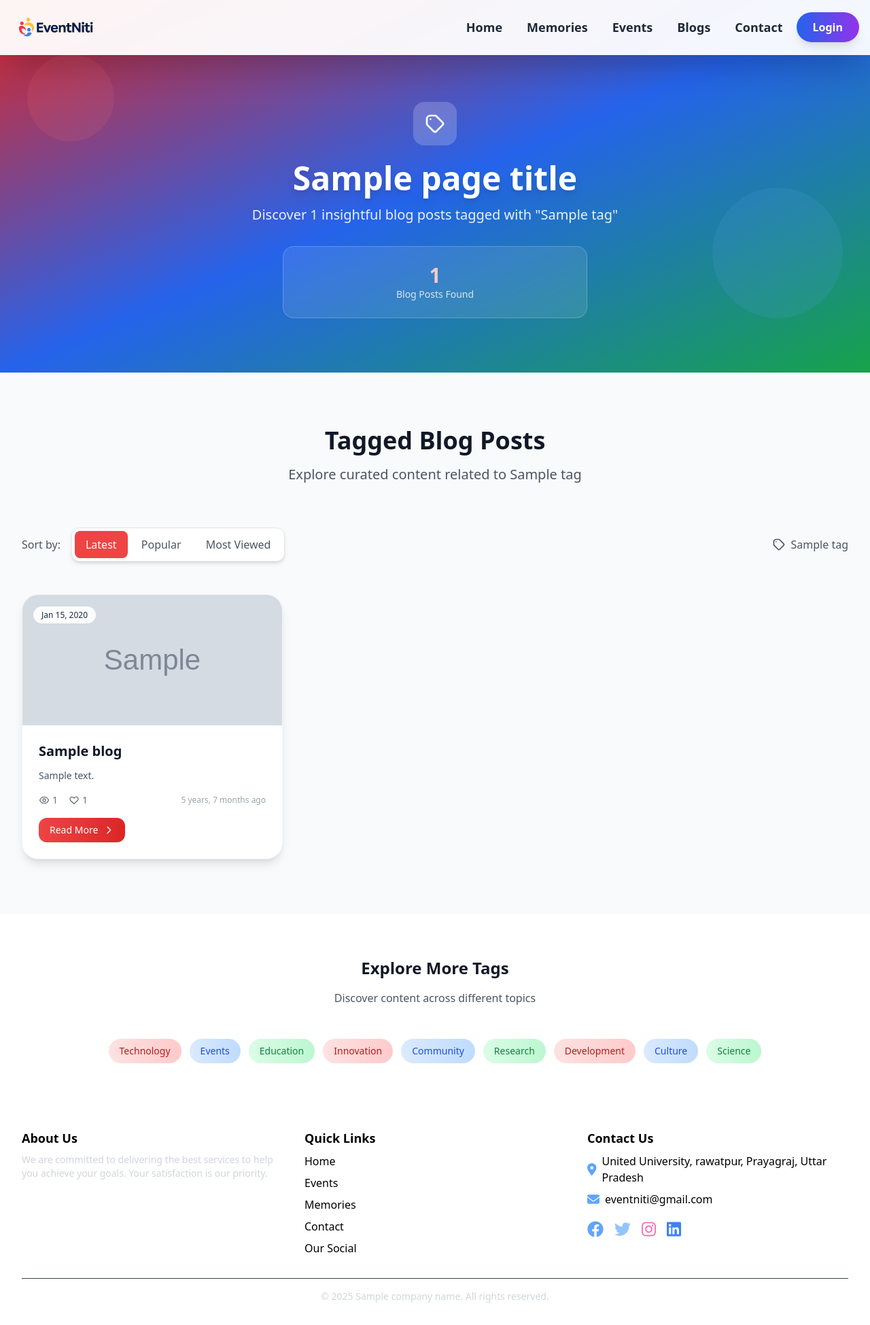
After one commit to ShashwatUpadhyay/EventNiti, a Django app: template templates/blog/tag_blogs.html in a window 1280 px wide. The commit adds this page. Shown: the whole page at 68% size. Run offline with Django 5.2, Linux system fonts and the light colour scheme; the template is opened without the code that fills it: most values are stand-ins (such as "Sample title", 1, 10 or a date in 2020); grey boxes marked "Sample" are stand-in pictures; parts of the project's set-up code (start-up, migrations or seed data) failed here and were passed over; some libraries are stand-ins or nearby versions.

Commit message:
add limited cordinator | blog tag page

```diff
--- a/events/views.py
+++ b/events/views.py
@@ -342,7 +342,7 @@ def edit_event(request, slug):
 
 @login_required(login_url='login')
 def add_coordinators(request,slug):
-    users = User.objects.exclude(username = request.user.username)
+    users = User.objects.filter(groups__name__icontains='COORDINATOR').exclude(username = request.user.username)
     event = get_object_or_404(models.Event , slug=slug)
     if not is_event_host(request,event):
         return redirect('events')
--- /dev/null
+++ b/templates/blog/tag_blogs.html
@@ -0,0 +1,199 @@
+{% extends 'index.html' %}
+{% load static %}
+
+{% block title %}{{ page_title }}{% endblock %}
+
+{% block content %}
+<!-- Hero Section -->
+<section class="relative bg-gradient-to-br from-red-600 via-blue-600 to-green-600 py-20 pt-[150px] overflow-hidden">
+    <!-- Animated background elements -->
+    <div class="absolute inset-0 opacity-20">
+        <div class="absolute top-20 left-10 w-32 h-32 bg-red-400 rounded-full animate-pulse"></div>
+        <div class="absolute bottom-20 right-10 w-48 h-48 bg-blue-400 rounded-full animate-pulse delay-1000"></div>
+        <div class="absolute top-1/2 left-1/2 w-20 h-20 bg-green-400 rounded-full animate-ping delay-2000"></div>
+    </div>
+
+    <div class="max-w-6xl mx-auto px-4 sm:px-6 lg:px-8 relative z-10 text-center text-white">
+        <div class="flex items-center justify-center mb-6">
+            <div class="w-16 h-16 bg-white/20 rounded-2xl flex items-center justify-center backdrop-blur-sm">
+                <svg class="w-8 h-8 text-white" fill="none" stroke="currentColor" viewBox="0 0 24 24">
+                    <path stroke-linecap="round" stroke-linejoin="round" stroke-width="2" d="M7 7h.01M7 3h5c.512 0 1.024.195 1.414.586l7 7a2 2 0 010 2.828l-7 7a2 2 0 01-2.828 0l-7-7A1.994 1.994 0 013 12V7a4 4 0 014-4z" />
+                </svg>
+            </div>
+        </div>
+        <h1 class="text-5xl font-bold mb-4 drop-shadow-lg">{{ page_title }}</h1>
+        <p class="text-xl text-white/90 max-w-2xl mx-auto">
+            Discover {{ blogs.paginator.count }} insightful blog posts tagged with "{{ tag.name }}"
+        </p>
+
+        <!-- Tag Info Card -->
+        <div class="bg-white/10 backdrop-blur-md rounded-2xl p-6 border border-white/20 mt-8 max-w-md mx-auto">
+            <div class="text-3xl font-bold text-red-200">{{ blogs.paginator.count }}</div>
+            <div class="text-white/80 text-sm">Blog Posts Found</div>
+        </div>
+    </div>
+</section>
+
+<!-- Blog Posts Section -->
+<section class="py-20 bg-gray-50">
+    <div class="max-w-7xl mx-auto px-4 sm:px-6 lg:px-8">
+        <!-- Section Header -->
+        <div class="text-center mb-16">
+            <h2 class="text-4xl font-bold text-gray-900 mb-4">Tagged Blog Posts</h2>
+            <p class="text-xl text-gray-600 max-w-2xl mx-auto">Explore curated content related to {{ tag.name }}</p>
+        </div>
+
+        {% if blogs %}
+        <!-- Filter & Sort Options -->
+        <div class="flex flex-col sm:flex-row justify-between items-center mb-12 gap-4">
+            <div class="flex items-center space-x-4">
+                <span class="text-gray-600 font-medium">Sort by:</span>
+                <div class="bg-white rounded-xl p-1 shadow-md border border-gray-200">
+                    <button class="px-4 py-2 rounded-lg bg-red-500 text-white font-medium transition-all">Latest</button>
+                    <button class="px-4 py-2 rounded-lg text-gray-600 hover:bg-blue-50 hover:text-blue-600 font-medium transition-all">Popular</button>
+                    <button class="px-4 py-2 rounded-lg text-gray-600 hover:bg-green-50 hover:text-green-600 font-medium transition-all">Most Viewed</button>
+                </div>
+            </div>
+            <div class="flex items-center space-x-2 text-gray-600">
+                <svg class="w-5 h-5" fill="none" stroke="currentColor" viewBox="0 0 24 24">
+                    <path stroke-linecap="round" stroke-linejoin="round" stroke-width="2" d="M7 7h.01M7 3h5c.512 0 1.024.195 1.414.586l7 7a2 2 0 010 2.828l-7 7a2 2 0 01-2.828 0l-7-7A1.994 1.994 0 013 12V7a4 4 0 014-4z" />
+                </svg>
+                <span class="font-medium">{{ tag.name }}</span>
+            </div>
+        </div>
+
+        <!-- Blog Grid -->
+        <div class="grid grid-cols-1 md:grid-cols-2 lg:grid-cols-3 gap-8">
+            {% for blog in blogs %}
+            <article class="group bg-white rounded-3xl shadow-lg hover:shadow-2xl transition-all duration-300 overflow-hidden border border-gray-100 hover:border-gray-200">
+                <!-- Blog Image -->
+                <div class="relative h-48 overflow-hidden">
+                    {% if blog.featured_image %}
+                        <img src="{{ blog.featured_image.url }}" class="w-full h-full object-cover group-hover:scale-105 transition-transform duration-300" alt="{{ blog.title }}">
+                    {% else %}
+                        <div class="w-full h-full bg-gradient-to-br {% cycle 'from-red-500 to-red-600' 'from-blue-500 to-blue-600' 'from-green-500 to-green-600' 'from-red-600 to-red-700' %} flex items-center justify-center">
+                            <svg class="w-16 h-16 text-white/80" fill="none" stroke="currentColor" viewBox="0 0 24 24">
+                                <path stroke-linecap="round" stroke-linejoin="round" stroke-width="2" d="M19 20H5a2 2 0 01-2-2V6a2 2 0 012-2h10a2 2 0 012 2v1m2 13a2 2 0 01-2-2V7m2 13a2 2 0 002-2V9a2 2 0 00-2-2h-2m-4-3H9M7 16h6M7 8h6v4H7V8z" />
+                            </svg>
+                        </div>
+                    {% endif %}
+                    <div class="absolute top-4 left-4">
+                        <span class="bg-white/90 backdrop-blur-sm text-gray-800 px-3 py-1 rounded-full text-xs font-medium">
+                            {{ blog.created_at|date:"M d, Y" }}
+                        </span>
+                    </div>
+                </div>
+
+                <!-- Blog Content -->
+                <div class="p-6">
+                    <h3 class="text-xl font-bold text-gray-900 mb-3 line-clamp-2 group-hover:text-red-600 transition-colors">
+                        <a href="{% url 'blog_detail' blog.slug %}">{{ blog.title }}</a>
+                    </h3>
+
+                    <p class="text-gray-600 text-sm mb-4 line-clamp-3">{{ blog.excerpt|truncatewords:20|default:blog.content|truncatewords:20|striptags }}</p>
+
+                    <!-- Blog Meta -->
+                    <div class="flex items-center justify-between text-sm text-gray-500 mb-4">
+                        <div class="flex items-center space-x-4">
+                            <div class="flex items-center space-x-1">
+                                <svg class="w-4 h-4" fill="none" stroke="currentColor" viewBox="0 0 24 24">
+                                    <path stroke-linecap="round" stroke-linejoin="round" stroke-width="2" d="M15 12a3 3 0 11-6 0 3 3 0 016 0z" />
+                                    <path stroke-linecap="round" stroke-linejoin="round" stroke-width="2" d="M2.458 12C3.732 7.943 7.523 5 12 5c4.478 0 8.268 2.943 9.542 7-1.274 4.057-5.064 7-9.542 7-4.477 0-8.268-2.943-9.542-7z" />
+                                </svg>
+                                <span>{{ blog.view_count|default:0 }}</span>
+                            </div>
+                            <div class="flex items-center space-x-1">
+                                <svg class="w-4 h-4" fill="none" stroke="currentColor" viewBox="0 0 24 24">
+                                    <path stroke-linecap="round" stroke-linejoin="round" stroke-width="2" d="M4.318 6.318a4.5 4.5 0 000 6.364L12 20.364l7.682-7.682a4.5 4.5 0 00-6.364-6.364L12 7.636l-1.318-1.318a4.5 4.5 0 00-6.364 0z" />
+                                </svg>
+                                <span>{{ blog.like_count|default:0 }}</span>
+                            </div>
+                        </div>
+                        <div class="text-xs text-gray-400">
+                            {{ blog.created_at|timesince }} ago
+                        </div>
+                    </div>
+
+                    <!-- Read More Button -->
+                    <a href="{% url 'blog_detail' blog.slug %}"
+                       class="inline-flex items-center px-4 py-2 bg-gradient-to-r {% cycle 'from-red-500 to-red-600 hover:from-red-600 hover:to-red-700' 'from-blue-500 to-blue-600 hover:from-blue-600 hover:to-blue-700' 'from-green-500 to-green-600 hover:from-green-600 hover:to-green-700' 'from-red-600 to-red-700 hover:from-red-700 hover:to-red-800' %} text-white text-sm font-medium rounded-xl transition-all duration-200 hover:shadow-lg">
+                        Read More
+                        <svg class="w-4 h-4 ml-2" fill="none" stroke="currentColor" viewBox="0 0 24 24">
+                            <path stroke-linecap="round" stroke-linejoin="round" stroke-width="2" d="M9 5l7 7-7 7" />
+                        </svg>
+                    </a>
+                </div>
+            </article>
+            {% endfor %}
+        </div>
+
+        <!-- Pagination -->
+        {% if blogs.has_other_pages %}
+        <nav aria-label="Page navigation" class="mt-16">
+            <div class="flex justify-center">
+                <div class="flex items-center space-x-2 bg-white rounded-2xl p-2 shadow-lg border border-gray-200">
+                    {% if blogs.has_previous %}
+                        <a href="?page={{ blogs.previous_page_number }}" class="px-4 py-2 text-gray-600 hover:bg-red-50 hover:text-red-600 rounded-xl transition-all">
+                            <svg class="w-5 h-5" fill="none" stroke="currentColor" viewBox="0 0 24 24">
+                                <path stroke-linecap="round" stroke-linejoin="round" stroke-width="2" d="M15 19l-7-7 7-7" />
+                            </svg>
+                        </a>
+                    {% endif %}
+
+                    {% for num in blogs.paginator.page_range %}
+                        {% if blogs.number == num %}
+                            <span class="px-4 py-2 bg-red-500 text-white rounded-xl font-medium">{{ num }}</span>
+                        {% elif num > blogs.number|add:'-3' and num < blogs.number|add:'3' %}
+                            <a href="?page={{ num }}" class="px-4 py-2 text-gray-600 hover:bg-blue-50 hover:text-blue-600 rounded-xl transition-all">{{ num }}</a>
+                        {% endif %}
+                    {% endfor %}
+
+                    {% if blogs.has_next %}
+                        <a href="?page={{ blogs.next_page_number }}" class="px-4 py-2 text-gray-600 hover:bg-green-50 hover:text-green-600 rounded-xl transition-all">
+                            <svg class="w-5 h-5" fill="none" stroke="currentColor" viewBox="0 0 24 24">
+                                <path stroke-linecap="round" stroke-linejoin="round" stroke-width="2" d="M9 5l7 7-7 7" />
+                            </svg>
+                        </a>
+                    {% endif %}
+                </div>
+            </div>
+        </nav>
+        {% endif %}
+
+        {% else %}
+        <!-- Empty State -->
+        <div class="text-center py-20">
+            <div class="w-24 h-24 bg-gradient-to-br from-red-100 to-blue-100 rounded-3xl flex items-center justify-center mx-auto mb-6">
+                <svg class="w-12 h-12 text-gray-400" fill="none" stroke="currentColor" viewBox="0 0 24 24">
+                    <path stroke-linecap="round" stroke-linejoin="round" stroke-width="2" d="M7 7h.01M7 3h5c.512 0 1.024.195 1.414.586l7 7a2 2 0 010 2.828l-7 7a2 2 0 01-2.828 0l-7-7A1.994 1.994 0 013 12V7a4 4 0 014-4z" />
+                </svg>
+            </div>
+            <h3 class="text-2xl font-bold text-gray-900 mb-4">No Posts Found</h3>
+            <p class="text-gray-600 mb-8 max-w-md mx-auto">No blog posts found with the tag "{{ tag.name }}". Try exploring other tags or browse all posts.</p>
+            <a href="{% url 'blog_list' %}" class="bg-gradient-to-r from-red-500 via-blue-500 to-green-500 text-white px-8 py-4 rounded-2xl font-medium hover:shadow-lg transition-all duration-200 inline-block">
+                Browse All Posts
+            </a>
+        </div>
+        {% endif %}
+    </div>
+</section>
+
+<!-- Related Tags Section -->
+<section class="py-16 bg-white">
+    <div class="max-w-7xl mx-auto px-4 sm:px-6 lg:px-8">
+        <div class="text-center mb-12">
+            <h3 class="text-2xl font-bold text-gray-900 mb-4">Explore More Tags</h3>
+            <p class="text-gray-600">Discover content across different topics</p>
+        </div>
+
+        <div class="flex flex-wrap justify-center gap-3">
+            {% for i in "123456789" %}
+            <a href="#" class="px-4 py-2 bg-gradient-to-r {% cycle 'from-red-100 to-red-200 text-red-700 hover:from-red-200 hover:to-red-300' 'from-blue-100 to-blue-200 text-blue-700 hover:from-blue-200 hover:to-blue-300' 'from-green-100 to-green-200 text-green-700 hover:from-green-200 hover:to-green-300' %} rounded-full text-sm font-medium transition-all duration-200 hover:shadow-md">
+                {% cycle 'Technology' 'Events' 'Education' 'Innovation' 'Community' 'Research' 'Development' 'Culture' 'Science' %}
+            </a>
+            {% endfor %}
+        </div>
+    </div>
+</section>
+
+{% endblock %}
--- a/templates/vieweventteacher.html
+++ b/templates/vieweventteacher.html
@@ -90,7 +90,9 @@
                                 <div>
                                     <p class="font-semibold text-lg">{{ coordinator.user.get_full_name }}</p>
                                     <p class="text-sm text-gray-500">
-                                        {{ coordinator.user.user_extra.phone|default:'' }} - {{ coordinator.user.email }}
+                                        {% if coordinator.user.user_extra.phone %}
+                                        <a class='text-blue-400 hover:text-blue-800' href='https://wa.me/{{ coordinator.user.user_extra.phone|default:'' }}'>Whatsapp</a>
+                                        {% endif %}- <a class='text-blue-400 hover:text-blue-800' href="{{ coordinator.user.email }}">Email</a></p>
                                     </p>
                                 </div>
                                 <div class="flex items-center space-x-2">
```
Also changed, not shown: events/models.py (+14 -16 lines).
